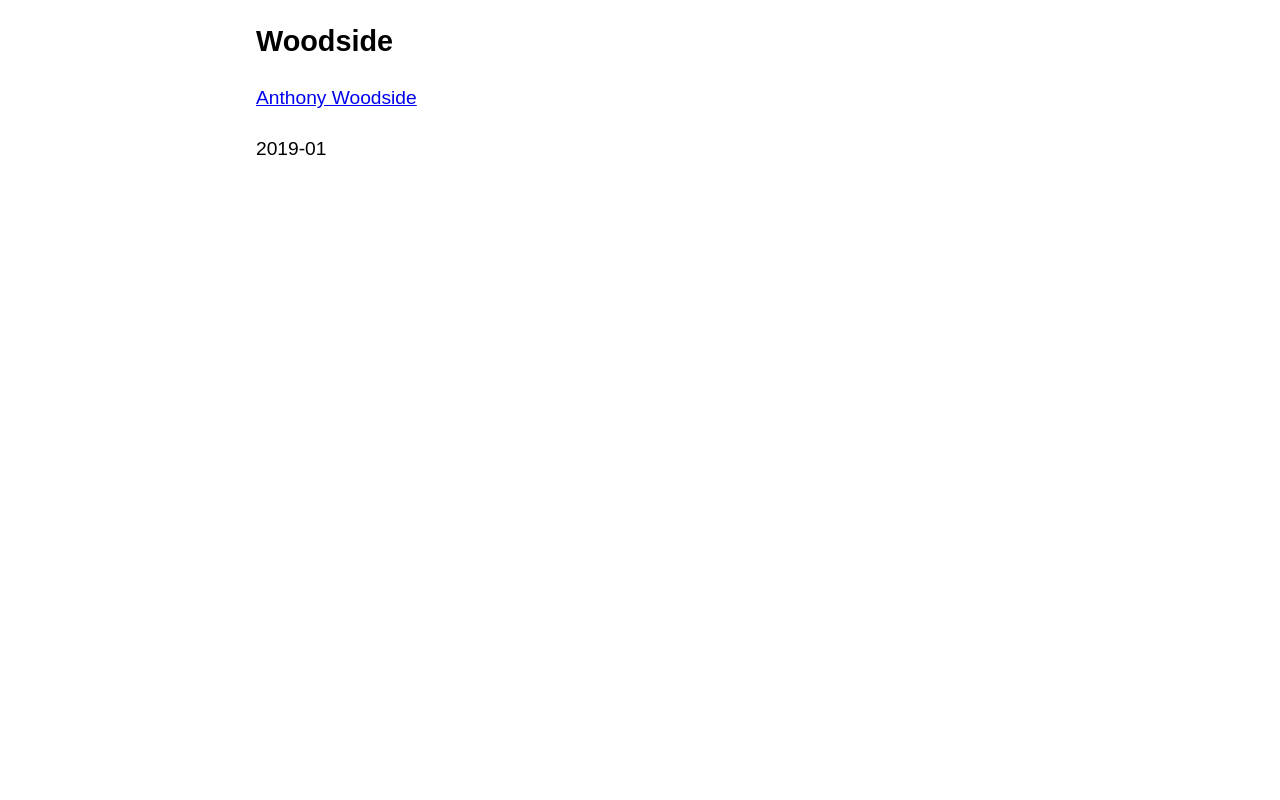
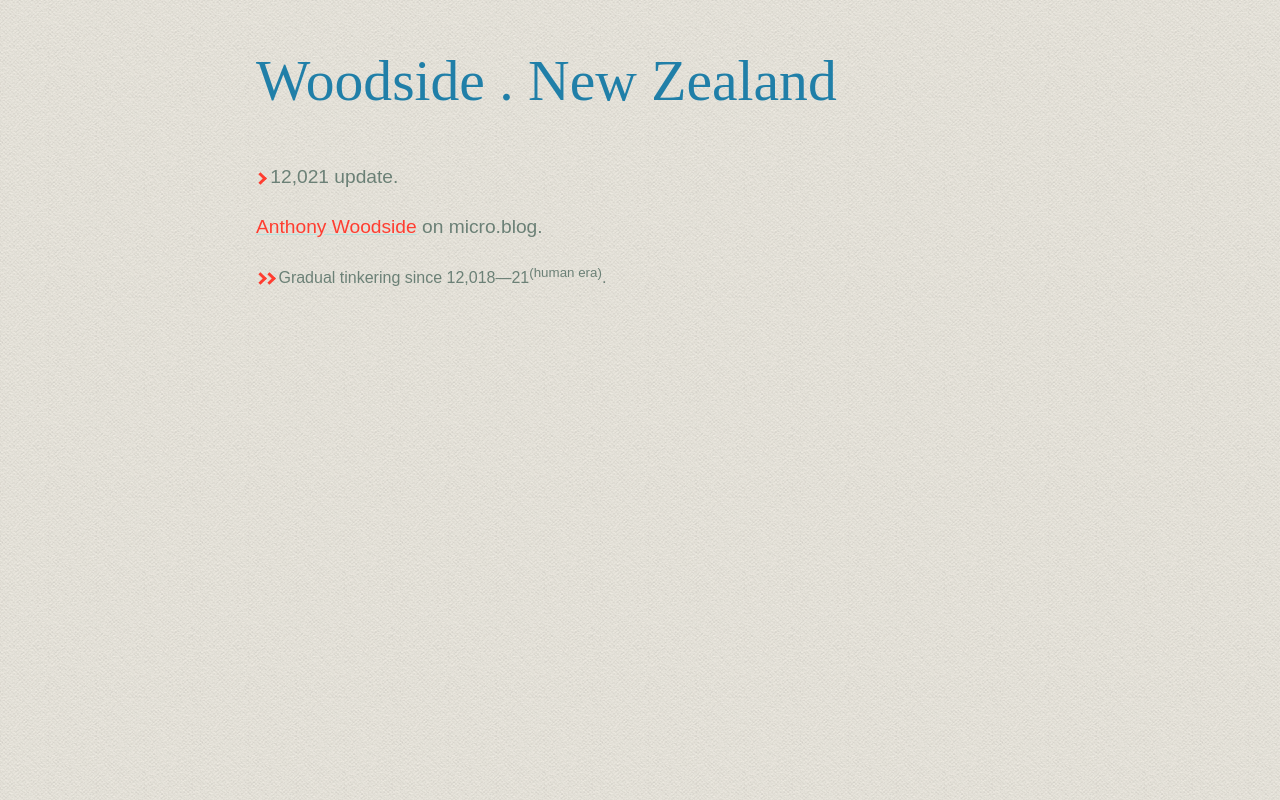
Before and after one commit to anthony-woodside/anthony-woodside.github.io, a plain HTML site: page index.html in a window 1280 px wide. Drawn offline with Linux system fonts and the light colour scheme.

Commit message:
Update index.html

```diff
--- a/index.html
+++ b/index.html
@@ -2,32 +2,72 @@
 <html lang="en">
 <meta charset="utf-8">
 <meta name="viewport" content="width=device-width, initial-scale=1">
-<title>Woodside</title>
+<title>Woodside.NZ</title>
 <style>
 	body{
 		margin:1em auto;
 		max-width:40em;
 		padding:0 .62em;
 		font:1.2em/1.62 sans-serif;
+		background: rgba(253,245,228,70);
+		color: #6B8076;
+		background-image: url('anthony-woodside.github.io/image/seamless_paper_texture.png');
+
+}
+	h1 {
+		line-height:1.2;
+		color: rgb(32,127,168);
+		font: 3em serif;
+
 	}
-	h1,h2,h3 {
+	h2,h3 {
 		line-height:1.2;
+		color: #A3ACA3;
+
 	}
+	a:link {
+		color:  #FF3D30;
+		text-decoration: underline;
+		text-decoration-color: #B8E0DA;
+		<!-- border-bottom: 1px #B8E0DA; -->
+	}
+	a:visited {
+		color: #ff3D30;
+		text-decoration: underline;
+		text-decoration-color: #B8E0DA;
+	}
+	a:hover {
+ 		text-decoration: underline;
+		text-decoration-color:  #FF3D30;
+		border-bottom: 1px #FF3D30;
+ 	}
+
 	@media print{
 		body{
-			max-width:none
+			max-width:none;
+				color: #A3ACA3;
 		}
+	}
+	.arrow {
+		border: solid #FF3D30;
+		border-width: 0 3px 3px 0;
+  		display: inline-block;
+ 		padding: 3px;
+	}
+	.right {
+		transform: rotate(-45deg);
+  		-webkit-transform: rotate(-45deg);
 	}
 </style>
 <article>
 	<header>
-		<h1>Woodside</h1>
-		<aside> </aside>
+		<h1>Woodside . New Zealand</h1>
+		<aside><i class="arrow right"></i> 12,021 update.</aside>
 		<link href="https://micro.blog/arw" rel="me" />
 	</header>
-	<p><a href="http://anthony.woodside.nz/">Anthony Woodside</a></p>
+	<p><a href="http://anthony.woodside.nz/">Anthony Woodside</a> on micro.blog.</p>
 	<footer>
-		<p>2019-01</p>
+		<small><i class="arrow right"></i><i class="arrow right"></i>&nbsp;Gradual tinkering since 12,018—21<sup>(human era)</sup>.</small>
 	</footer>
 </article>
 
```
